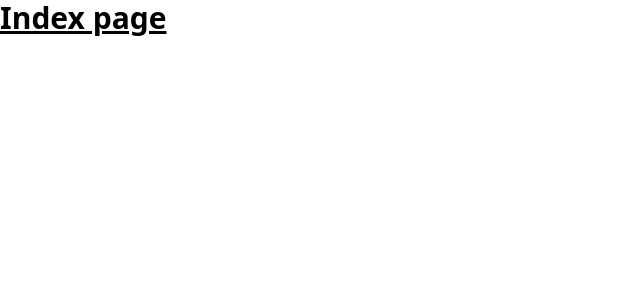
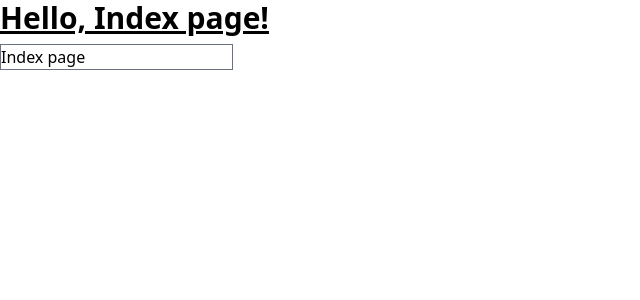
Before and after one commit to yutaroadachi/nuxt-example, a Nuxt app: page / in a window 1280 px wide. Shown: the top 300 px of the page, without its empty margins (0-640 px from the left). Built offline with nearby package versions, Linux system fonts and the light colour scheme.

Commit message:
chore: Vitestの設定を追加

```diff
--- a/nuxt.config.ts
+++ b/nuxt.config.ts
@@ -1,6 +1,7 @@
 // https://nuxt.com/docs/api/configuration/nuxt-config
 export default defineNuxtConfig({
   css: ["~/assets/css/main.css"],
+  modules: ["nuxt-vitest"],
   postcss: {
     plugins: {
       tailwindcss: {},
--- a/package.json
+++ b/package.json
@@ -9,15 +9,19 @@
     "lint": "eslint --max-warnings 0 \"src/**/*.{ts,vue}\"",
     "lint:fix": "eslint --fix \"src/**/*.{ts,vue}\"",
     "format": "prettier --check \"src/**/*.{ts,vue}\"",
-    "format:write": "prettier --write \"src/**/*.{ts,vue}\""
+    "format:write": "prettier --write \"src/**/*.{ts,vue}\"",
+    "test": "vitest run"
   },
   "devDependencies": {
     "@nuxt/eslint-config": "^0.1.1",
     "@types/node": "^18.15.11",
     "@vue/eslint-config-prettier": "^7.1.0",
+    "@vue/test-utils": "^2.3.2",
     "autoprefixer": "^10.4.14",
     "eslint": "^8.37.0",
+    "jsdom": "^21.1.1",
     "nuxt": "^3.3.3",
+    "nuxt-vitest": "^0.6.9",
     "postcss": "^8.4.21",
     "prettier": "^2.8.7",
     "tailwindcss": "^3.3.1",
--- /dev/null
+++ b/src/components/HelloMessage.vue
@@ -0,0 +1,21 @@
+<script setup lang="ts">
+type Props = {
+  message?: string;
+};
+const props = withDefaults(defineProps<Props>(), { message: "World" });
+
+const message = ref(props.message);
+</script>
+
+<template>
+  <h1 class="text-3xl font-bold underline">Hello, {{ message }}!</h1>
+  <div class="mt-2">
+    <input
+      v-model="message"
+      type="text"
+      placeholder="メッセージ"
+      aria-label="メッセージ"
+      class="border border-gray-500"
+    />
+  </div>
+</template>
--- a/src/pages/index.vue
+++ b/src/pages/index.vue
@@ -1,3 +1,3 @@
 <template>
-  <h1 class="text-3xl font-bold underline">Index page</h1>
+  <HelloMessage message="Index page" />
 </template>
```
Also changed, not shown: vitest.config.ts (added, +10 -0 lines), 2 other files (tests, documents, lock files or other folders).
